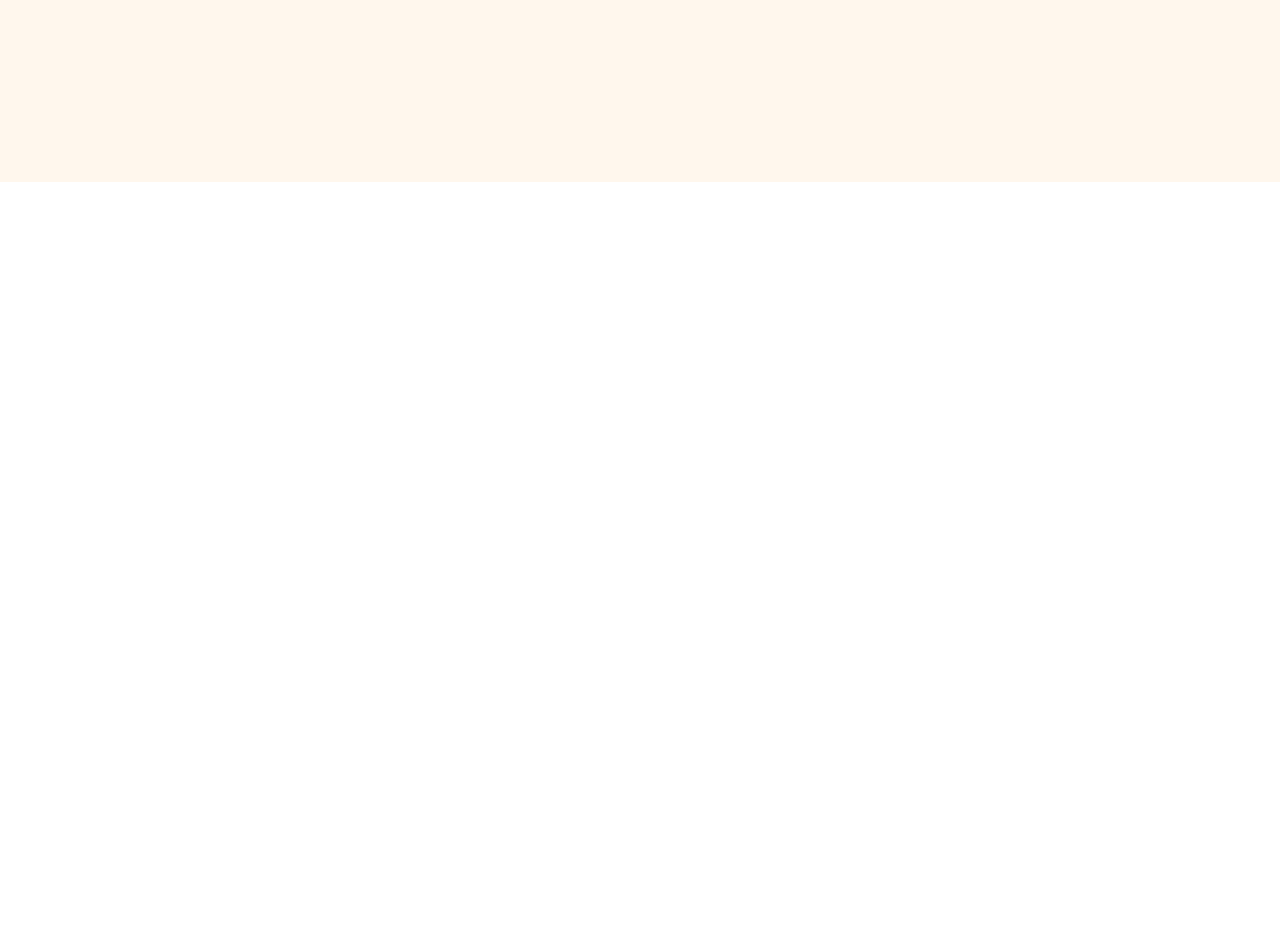
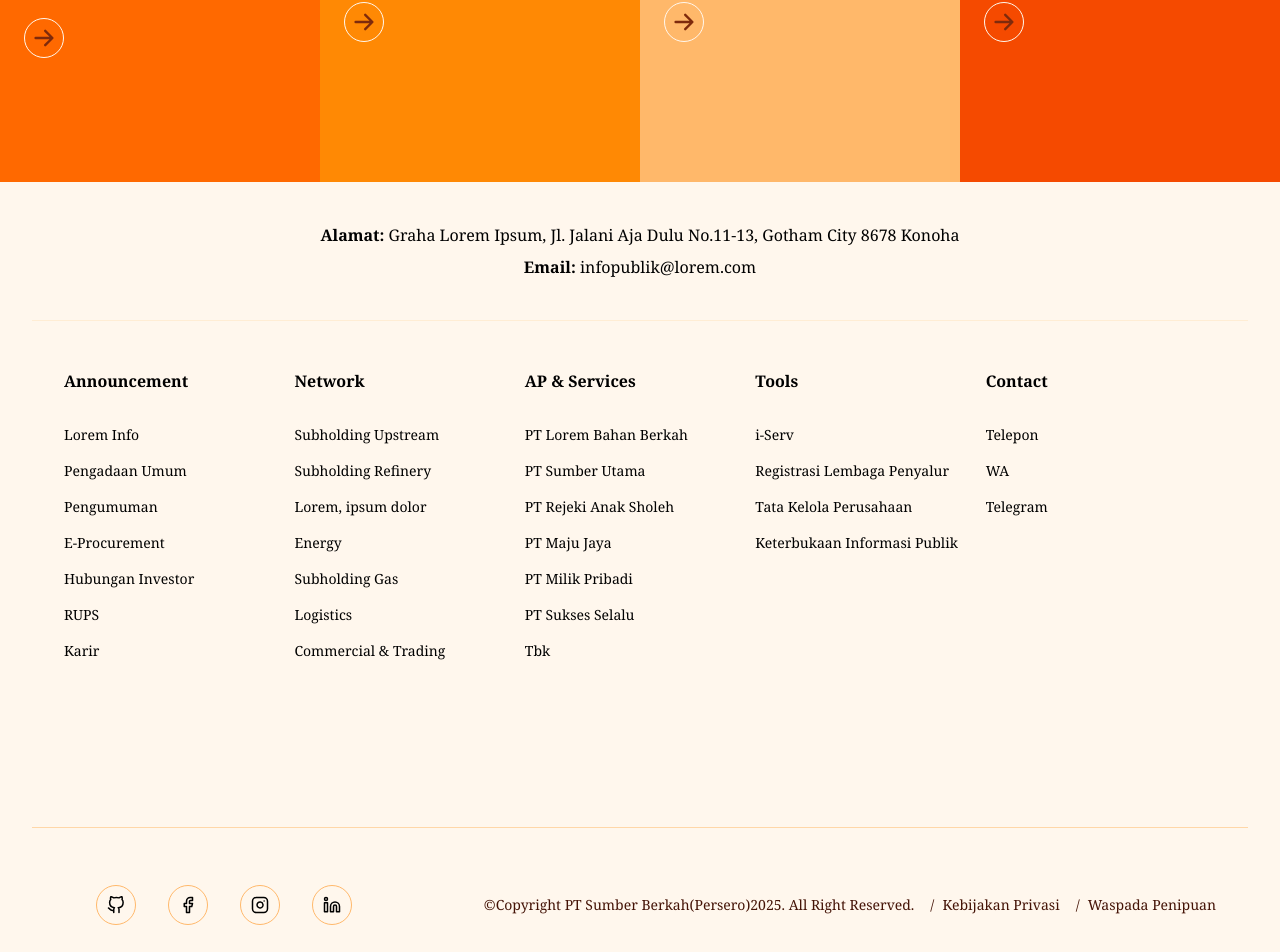
Before and after one commit to ricky-hrf/companyProfile, a React (Vite) app: page / in a window 1280 px wide. Shown: the part 3818-4770 px from the top of the page. Before the commit the page ends 4000 px from the top, so only its background shows below. Built offline with nearby package versions, Linux system fonts and the light colour scheme.

Commit message:
Membuat Footer dan Menambah Sesi

```diff
--- /dev/null
+++ b/src/assets/components/molecules/CardGambar.jsx
@@ -0,0 +1,20 @@
+import { HiArrowRight } from "react-icons/hi";
+import Icon from '../atoms/icon'
+
+const cardGambar = ({ judul = 'default', isi, kelas= 'bg-orange-300' }) => {
+
+  return (
+    <>
+      <div className={`flex-1 ${kelas} 'bg-orange-500 hover:bg-amber-600 cursor-pointer flex flex-col justify-end`}>
+        <div className="h-1/2 flex flex-col justify-center p-6">
+          <span className="text-orange-50 font-semibold font-serif text-md">{ judul}</span>
+          <h2 className="text-orange-50 font-semibold font-serif text-2xl mt-2">{isi}</h2>
+          <div className="mt-4">
+            {Icon(HiArrowRight,'','','border border-orange-50')}
+          </div>
+        </div>
+      </div>
+      </>
+  );
+}
+export default cardGambar;
--- /dev/null
+++ b/src/assets/components/organisms/ContentSection5.jsx
@@ -0,0 +1,13 @@
+import CardGambar from '../molecules/CardGambar';
+
+const contentSection5 = () => {
+  return (
+    <div className="min-h-screen flex flex-col lg:flex-row w-full">
+      <CardGambar judul='PROFIL IPSUM' isi="Layanan Informasi Publik" kelas='bg-orange-500'/>
+      <CardGambar judul='INFORMASI' isi="Harga Lorem Ipsum" kelas='bg-orange-400'/>
+      <CardGambar judul='THH' isi="Tata Kelola Lorem"/>
+      <CardGambar judul='Rekrutmen' isi="Menjadi Ultraman" kelas='bg-orange-600'/>
+    </div>
+  );
+}
+export default contentSection5;
--- a/src/assets/components/organisms/Navbar/main.jsx
+++ b/src/assets/components/organisms/Navbar/main.jsx
@@ -12,16 +12,7 @@ import CardListMobile from "../../molecules/CardListMobile";
 
 const Navbar = () => {
   const [open, setOpen] = useState(false);
-  const [darkMode, setDarkMode] = useState(false);
   const [show, setShow] = useState(true);
-
-  useEffect(() => {
-  if (darkMode) {
-    document.documentElement.classList.add("dark");
-  } else {
-    document.documentElement.classList.remove("dark");
-  }
-}, [darkMode]);
 
   function handleClick() {
     setOpen(!open);
@@ -60,7 +51,7 @@ const Navbar = () => {
             </div>
             <div className="flex gap-2">
               {iconStyle(HiSearch)}
-              {iconStyle(HiMoon, '',setDarkMode)}
+              {iconStyle(HiMoon)}
               { iconStyle(HiMenu, '', handleClick,"md:hidden") }
             </div>
           </div>
--- a/src/assets/components/organisms/footer.jsx
+++ b/src/assets/components/organisms/footer.jsx
@@ -1,8 +1,71 @@
+import { FiGithub,FiFacebook,FiInstagram,FiLinkedin } from "react-icons/fi";
+
 const footer = () => {
+  const data = [
+    {
+      "judul": "Announcement",
+      "isi" : ['Lorem Info','Pengadaan Umum','Pengumuman','E-Procurement','Hubungan Investor','RUPS','Karir']
+    },
+    {
+      "judul": "Network",
+      "isi" : ['Subholding Upstream','Subholding Refinery','Lorem, ipsum dolor','Energy','Subholding Gas','Logistics','Commercial & Trading']
+    },
+    {
+      "judul": "AP & Services",
+      "isi" : ['PT Lorem Bahan Berkah','PT Sumber Utama','PT Rejeki Anak Sholeh', 'PT Maju Jaya', 'PT Milik Pribadi', 'PT Sukses Selalu', 'Tbk']
+    },
+    {
+      "judul": "Tools",
+      "isi" : ['i-Serv','Registrasi Lembaga Penyalur','Tata Kelola Perusahaan', 'Keterbukaan Informasi Publik']
+    },
+    {
+      "judul": "Contact",
+      "isi" : ['Telepon','WA','Telegram']
+    }
+  ]
+
+  const icon = [
+    <FiGithub className="text-lg" />,
+    <FiFacebook className="text-lg" />,
+    <FiInstagram className="text-lg" />,
+    <FiLinkedin className="text-lg" />
+  ];
+
   return (
-    <div className="relative min-h-screen p-8 flex flex-col">
-      <div className="">
-        <div className=""></div>
+    <div className="min-h-screen flex flex-col px-8 w-full">
+      <div className="flex-2 flex flex-col justify-center items-center gap-2 font-serif sm:py-4 sm:border-b border-orange-100">
+        <span className="text-center"><b>Alamat:</b> Graha Lorem Ipsum, Jl. Jalani Aja Dulu No.11-13, Gotham City 8678 Konoha</span>
+        <span><b>Email:</b> infopublik@lorem.com</span>
+      </div>
+      <div className="flex-6 flex flex-col md:flex-row px-8">
+        {data.map((item, index) => (
+          <div className="flex-1 flex flex-col justify-start mt-4" key={index}>
+            <span className="font-semibold font-serif py-8">{item.judul}</span>
+            <ul className="flex flex-col gap-4 text-sm sm:mb-4">
+              {item.isi.map((isiItem, i) => (
+                <li className="hover:underline cursor-pointer font-serif" key={i}>{isiItem}</li>
+              ))}
+            </ul>
+          </div>
+        ))}
+      </div>
+      <div className="flex-2 border-t border-orange-200 flex justify-between p-8 flex-col md:flex-row gap-4">
+        <div className="flex justify-between items-center gap-8 px-8 text-center">
+          {icon.map((el, index) => (
+            <div className="h-10 w-10 rounded-full border border-orange-300 flex justify-center items-center hover:bg-orange-950 hover:text-orange-100 cursor-pointer " key={index}>
+              {el}
+            </div>
+          ))}
+        </div>
+        <div className="flex justify-center items-center font-serif text-orange-950 gap-4 text-sm">
+          <span> &copy;Copyright PT Sumber Berkah(Persero)2025. All Right Reserved.</span>
+          <div className="">
+            /<span className="ml-2 cursor-pointer hover:underline hover:text-orange-900">Kebijakan Privasi</span>
+          </div>
+          <div className="">
+            /<span className="ml-2 cursor-pointer hover:underline hover:text-orange-900">Waspada Penipuan</span>
+          </div>
+        </div>
       </div>
     </div>
   )
--- a/src/assets/components/pages/homePage.jsx
+++ b/src/assets/components/pages/homePage.jsx
@@ -2,6 +2,7 @@ import Navbar from "../organisms/Navbar/main";
 import Tombol from '../atoms/button';
 import { HiArrowRight } from "react-icons/hi";
 import Footer from '../organisms/footer';
+import ContentSection5 from "../organisms/ContentSection5";
 
 const homePage = () => {
   return (
@@ -76,6 +77,7 @@ const homePage = () => {
           </div>
         </div>
       </div>
+      <ContentSection5 />
       <Footer />
     </div>
   )
```
